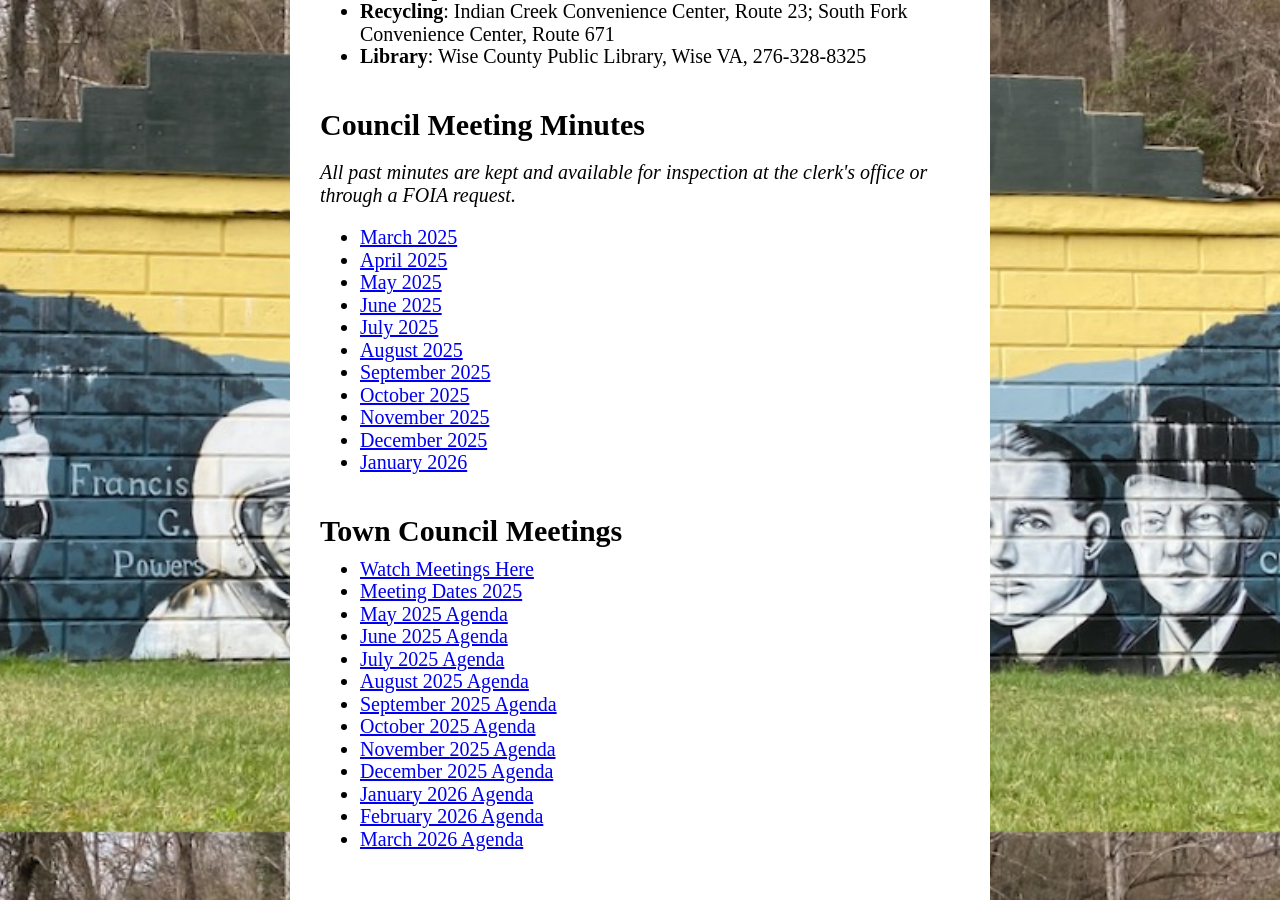
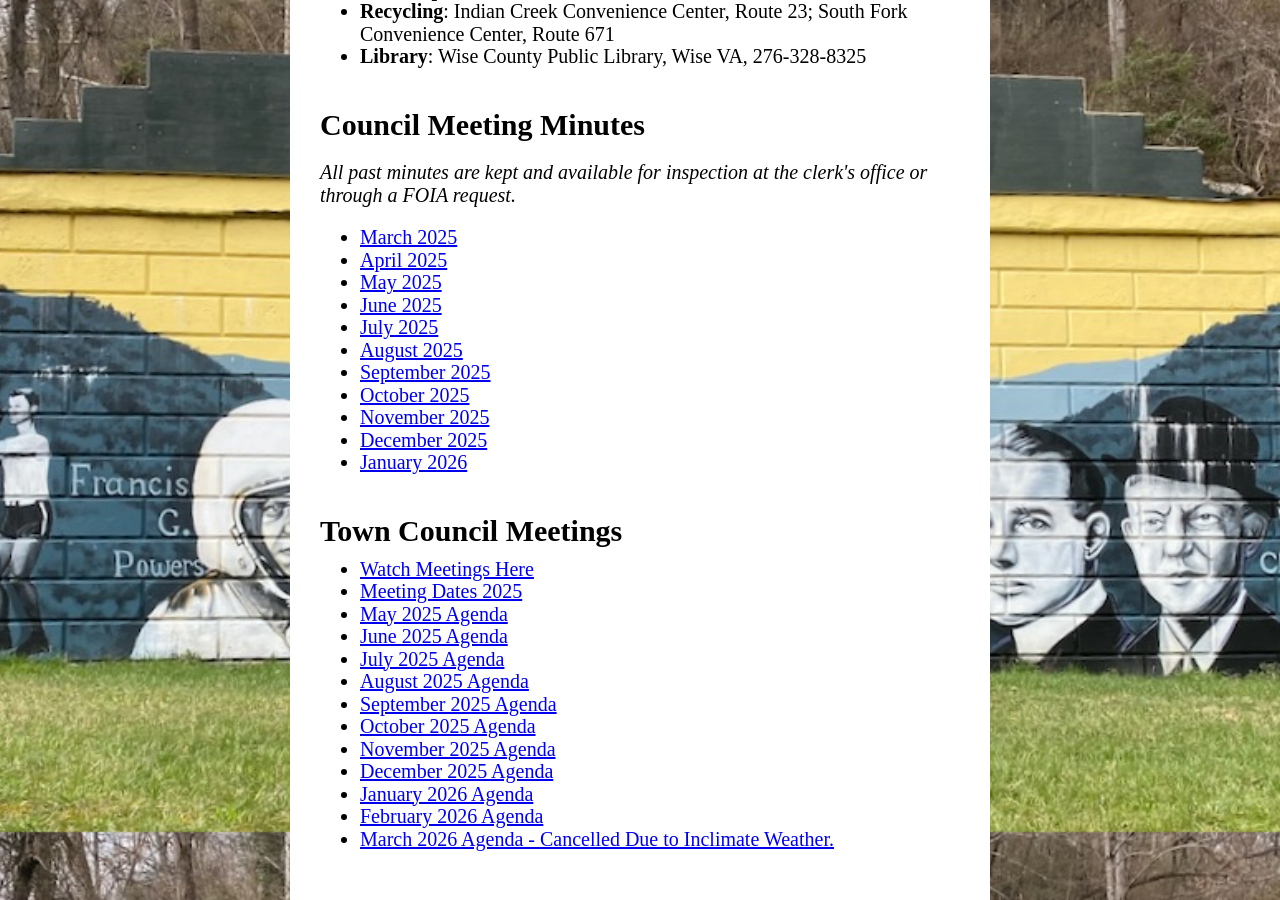
Before and after one commit to poundva/poundva.github.io, a Jekyll site: the page built from index.html, in a window 1280 px wide and 900 px high, scrolled down 2768 px. Built offline with Jekyll 4.4.1, drawn with Linux system fonts in a browser that asks for light colours; some web fonts are replaced.

Commit message:
Update March 2026 Agenda link to indicate cancellation

```diff
--- a/index.html
+++ b/index.html
@@ -117,4 +117,4 @@ title: Home
     <li><a href="agendas/Agenda Dec. 25.pdf">December 2025 Agenda</a></li>
     <li><a href="agendas/January 2026 Agenda.pdf"> January 2026 Agenda</a></li>
     <li><a href="agendas/Feb 2026.pdf">February 2026 Agenda</a></li>
-    <li><a href="agendas/Agenda March 2026.pdf">March 2026 Agenda</a></li>
+    <li><a href="agendas/Agenda March 2026.pdf">March 2026 Agenda - Cancelled Due to Inclimate Weather. </a></li>
```
